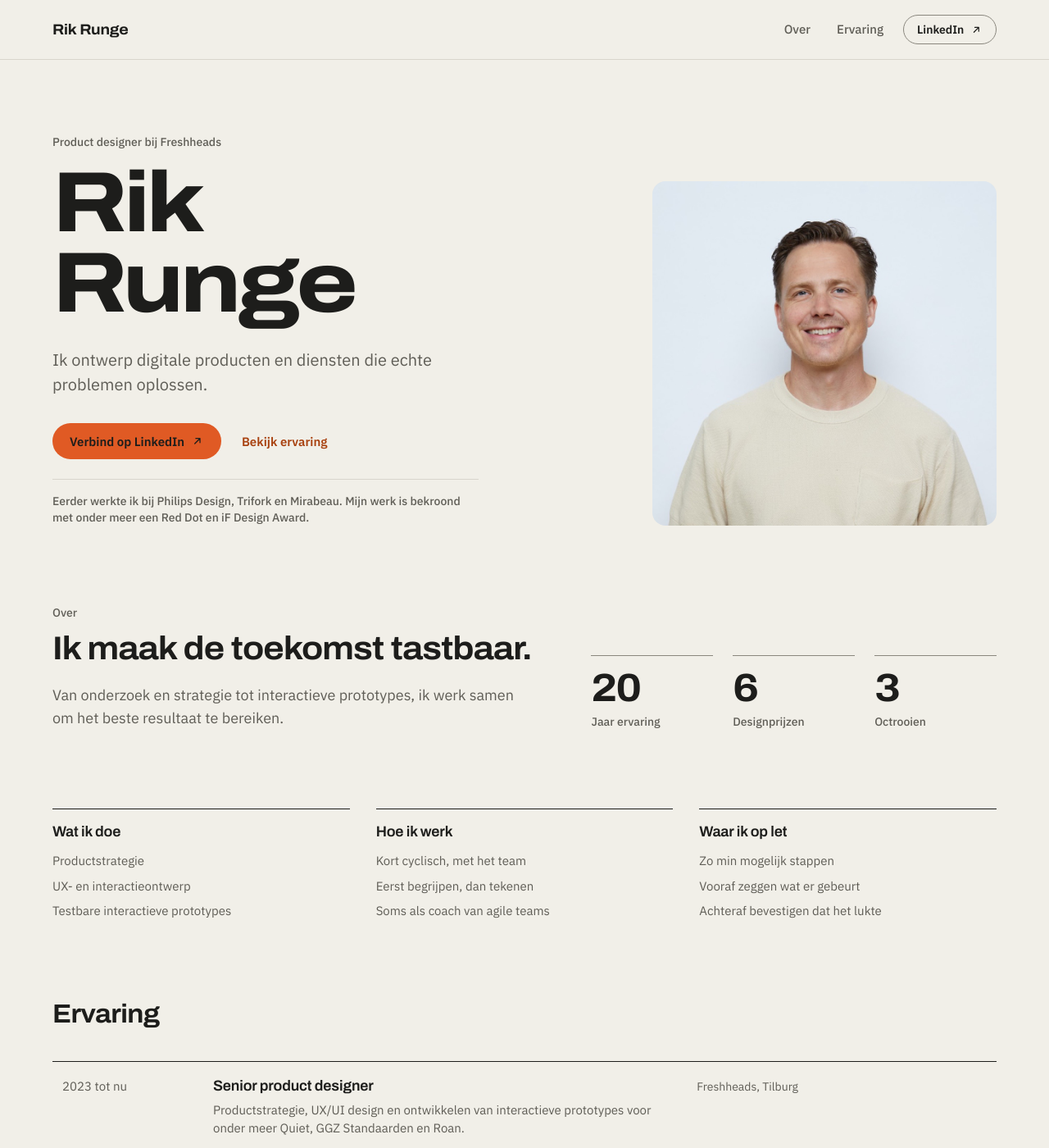
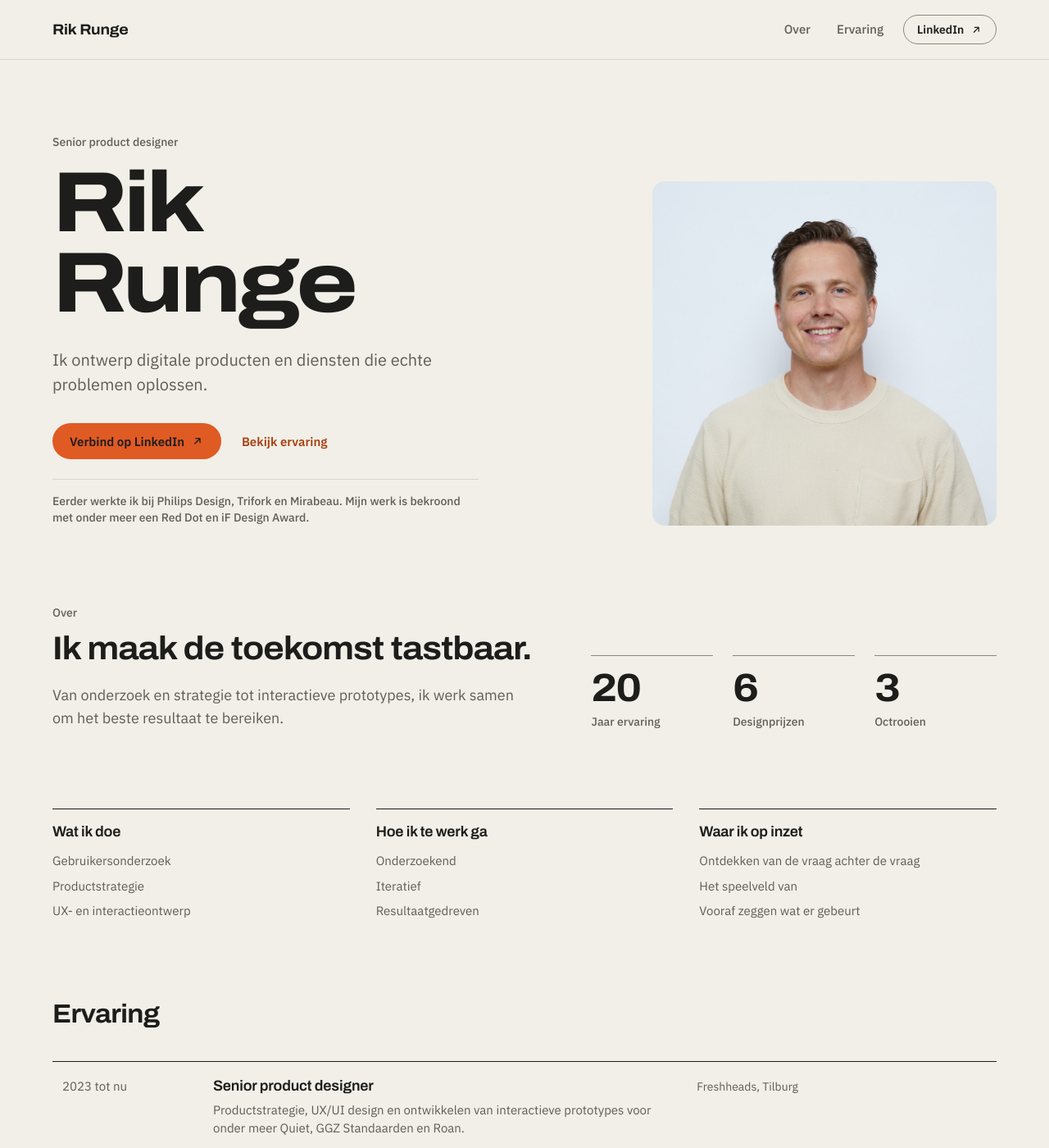
Before and after one commit to rikr-fh/portfolio, a Jekyll site: the page built from index.md, in a window 1280 px wide and 1400 px high. Shown: the whole window at 82% size. Built offline with Jekyll 4.4.1, drawn with Linux system fonts in a browser that asks for light colours.

Commit message:
Update index.md

```diff
--- a/index.md
+++ b/index.md
@@ -18,7 +18,7 @@ layout: home
 
 # 1. BOVENAAN ─────────────────────────────────────────────────
 intro:
-  label: Product designer bij Freshheads
+  label: Senior product designer
   tekst: Ik ontwerp digitale producten en diensten die echte problemen oplossen.
   knop: Verbind op LinkedIn
   link: Bekijk ervaring
@@ -46,19 +46,19 @@ over:
 werkwijze:
   - kop: Wat ik doe
     punten:
+      - Gebruikersonderzoek
       - Productstrategie
       - UX- en interactieontwerp
-      - Testbare interactieve prototypes
-  - kop: Hoe ik werk
+  - kop: Hoe ik te werk ga
     punten:
-      - Kort cyclisch, met het team
-      - Eerst begrijpen, dan tekenen
-      - Soms als coach van agile teams
-  - kop: Waar ik op let
+      - Onderzoekend
+      - Iteratief
+      - Resultaatgedreven
+  - kop: Waar ik op inzet
     punten:
-      - Zo min mogelijk stappen
+      - Ontdekken van de vraag achter de vraag
+      - Het speelveld van
       - Vooraf zeggen wat er gebeurt
-      - Achteraf bevestigen dat het lukte
 
 
 # 4. ERVARING (nieuwste bovenaan) ─────────────────────────────
```
